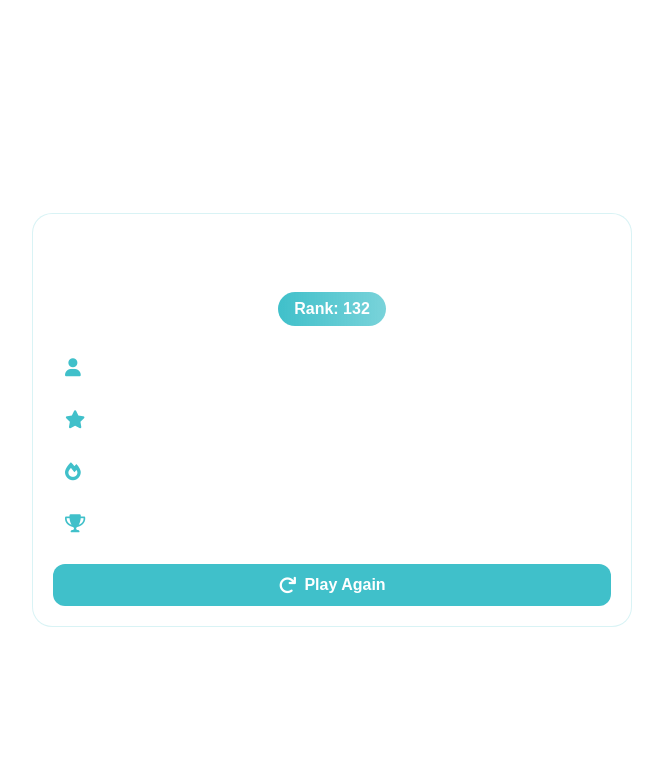
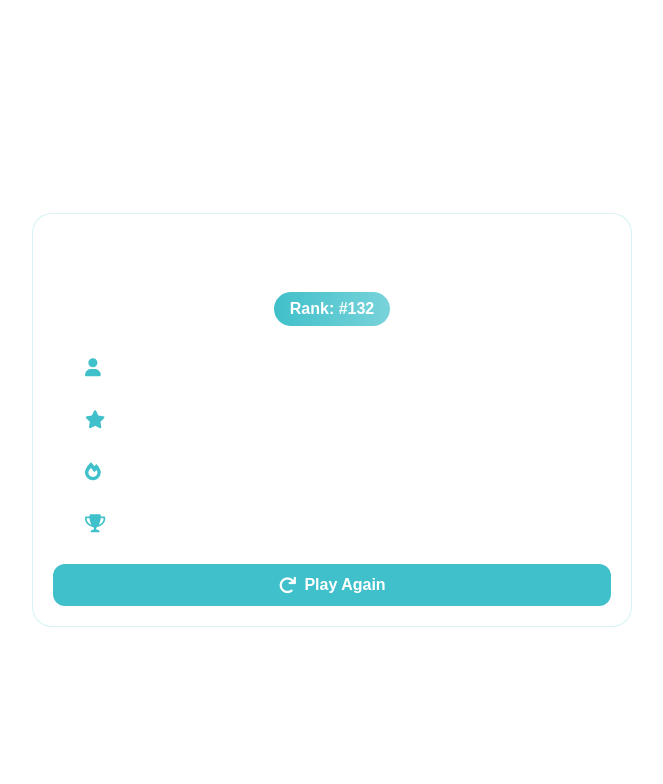
Before and after one commit to Mz-scripter/DevChallenge, a Django app: page /game-result/ in a window 1280 px wide. Shown: the top 784 px of the page, without its empty margins (308-971 px from the left). Run offline with Django 5.2, Linux system fonts and the light colour scheme; data comes from the database, SQL or seed files in the repository; both versions use the stored data as it was after the commit; data that the repository does not hold is empty.

Commit message:
Fixed the game result.

```diff
--- a/game/templates/game/partials/game_result_partial.html
+++ b/game/templates/game/partials/game_result_partial.html
@@ -6,9 +6,9 @@
 <div class="container">
     <div class="card">
         <div class="header">
-            <h2>Game Over!</h2>
+            <h2>Game Stats</h2>
             <div class="rank-badge">
-                <span>Rank: {{ rank }}</span>
+                <span>Rank: #{{ rank }}</span>
             </div>
         </div>
 
--- a/static/css/game-result.css
+++ b/static/css/game-result.css
@@ -51,6 +51,8 @@
     display: grid;
     gap: 10px;
     margin-top: 20px;
+    margin-left: 20px;
+    margin-right: 20px;
 }
 
 .stat-item {
@@ -97,3 +99,7 @@
 .play-again-btn i {
     font-size: 18px;
 }
+
+#timer {
+    display: none;
+}
```
Also changed, not shown: db.sqlite3.
